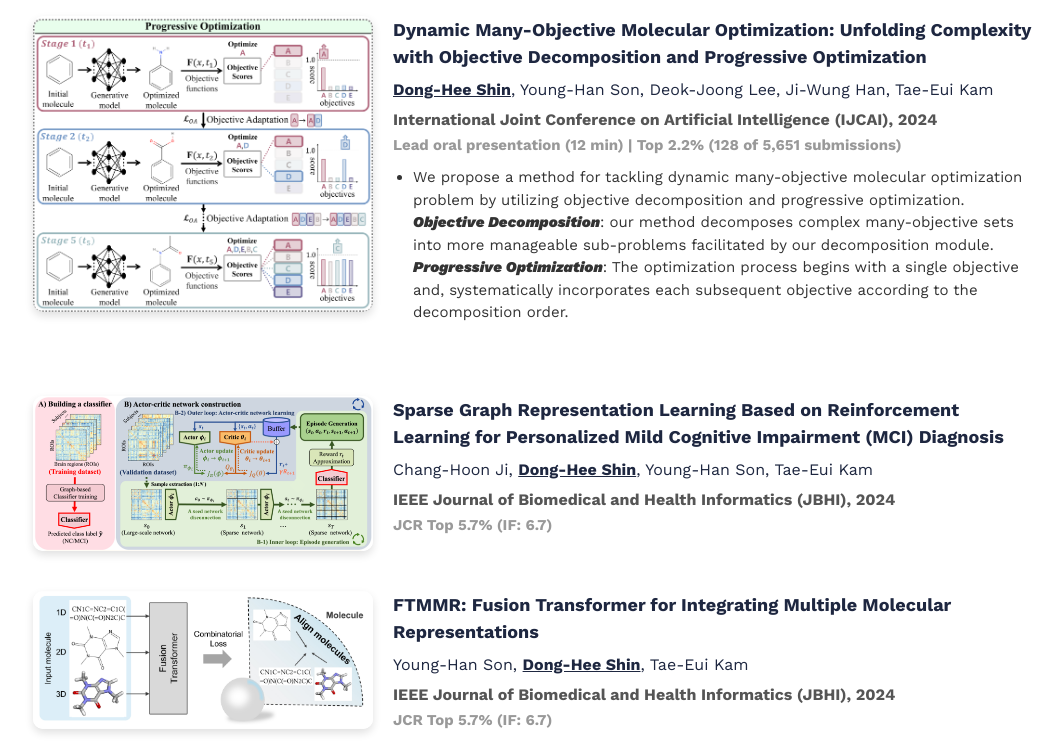
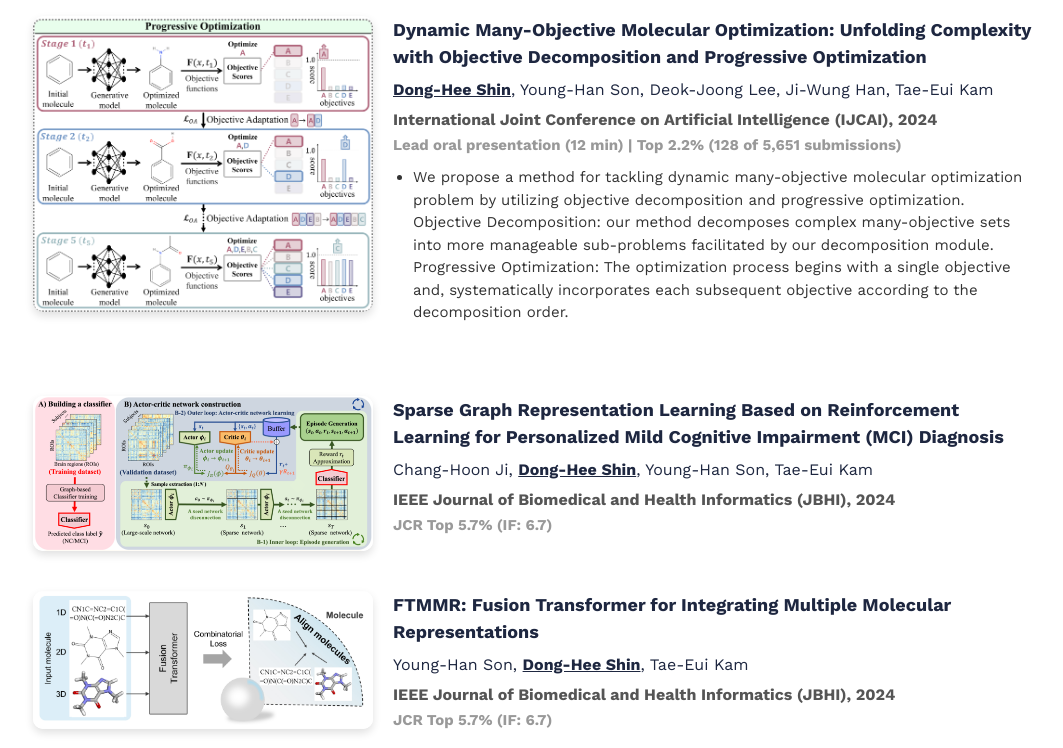
Before and after one commit to donghee-shin-page/donghee-shin-page.github.io, a Jekyll site: the page built from index.html, in a window 1280 px wide and 900 px high, scrolled down 1494 px, cut to the strip 47-795 px from the top of the window. Shown: the whole strip, without its empty margins (87-1150 px from the left). Built offline with Jekyll 4.4.1, drawn with Linux system fonts in a browser that asks for light colours; nearby versions of some CDN libraries; the list of posts is cut into pages by our own code.

Commit message:
Update selected_publications.yml

```diff
--- a/_data/selected_publications.yml
+++ b/_data/selected_publications.yml
@@ -21,7 +21,7 @@
     authors: "Dong-Hee Shin, Young-Han Son, Deok-Joong Lee, Ji-Wung Han, Tae-Eui Kam"
     venue: "International Joint Conference on Artificial Intelligence (IJCAI), 2024"
     note: "Lead oral presentation (12 min) | Top 2.2% (128 of 5,651 submissions)"
-    description_points: "We propose a method for tackling dynamic many-objective molecular optimization problem by utilizing objective decomposition and progressive optimization.<br><span style='font-style: italic; font-weight: normal;'>Objective Decomposition</span>: our method decomposes complex many-objective sets into more manageable sub-problems facilitated by our decomposition module.<br><span style='font-style: italic; font-weight: normal;'>Progressive Optimization</span>: The optimization process begins with a single objective and, systematically incorporates each subsequent objective according to the decomposition order."
+    description_points: "We propose a method for tackling dynamic many-objective molecular optimization problem by utilizing objective decomposition and progressive optimization.<br>Objective Decomposition: our method decomposes complex many-objective sets into more manageable sub-problems facilitated by our decomposition module.<br>Progressive Optimization: The optimization process begins with a single objective and, systematically incorporates each subsequent objective according to the decomposition order."
 
 
 
```
